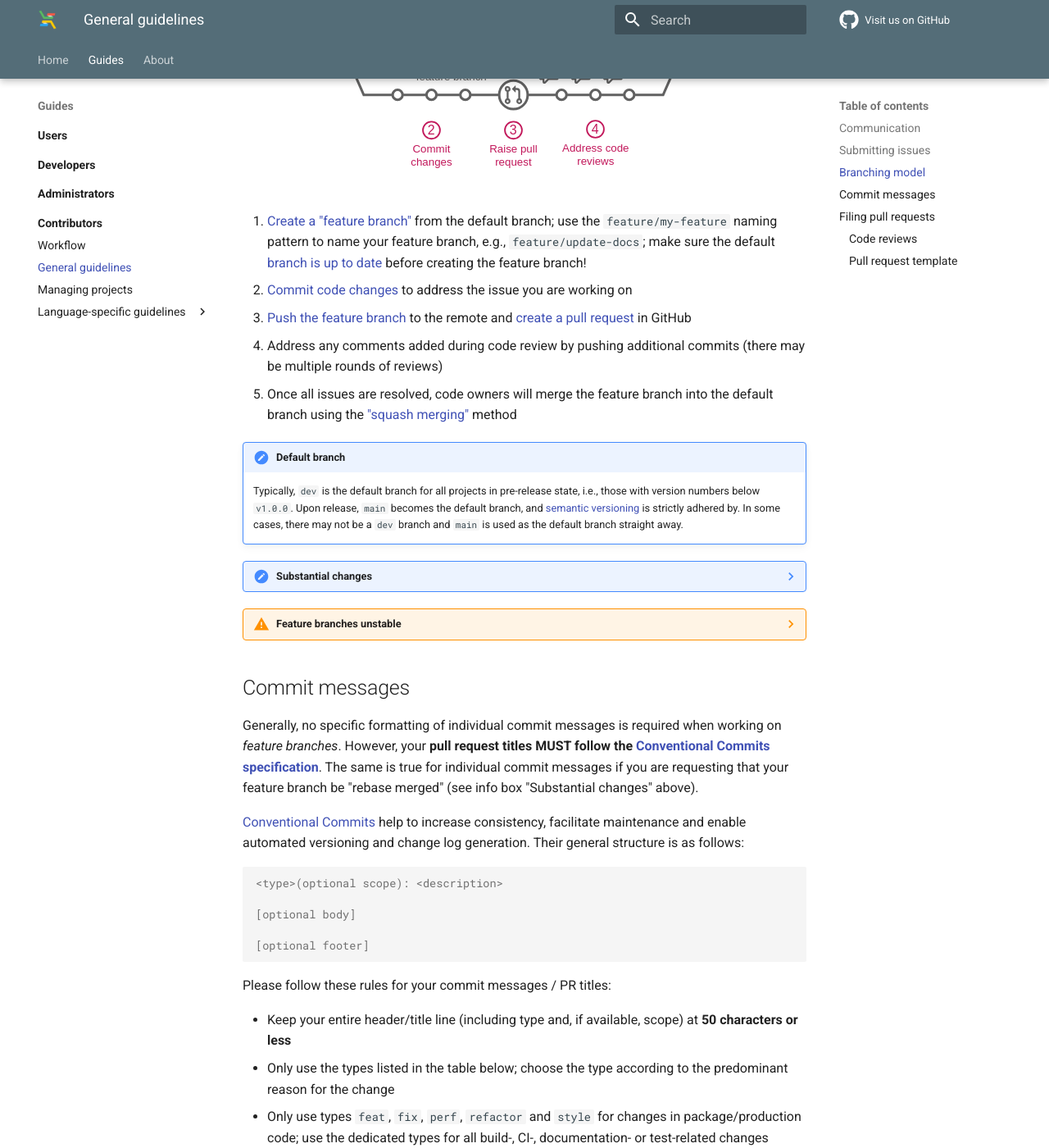
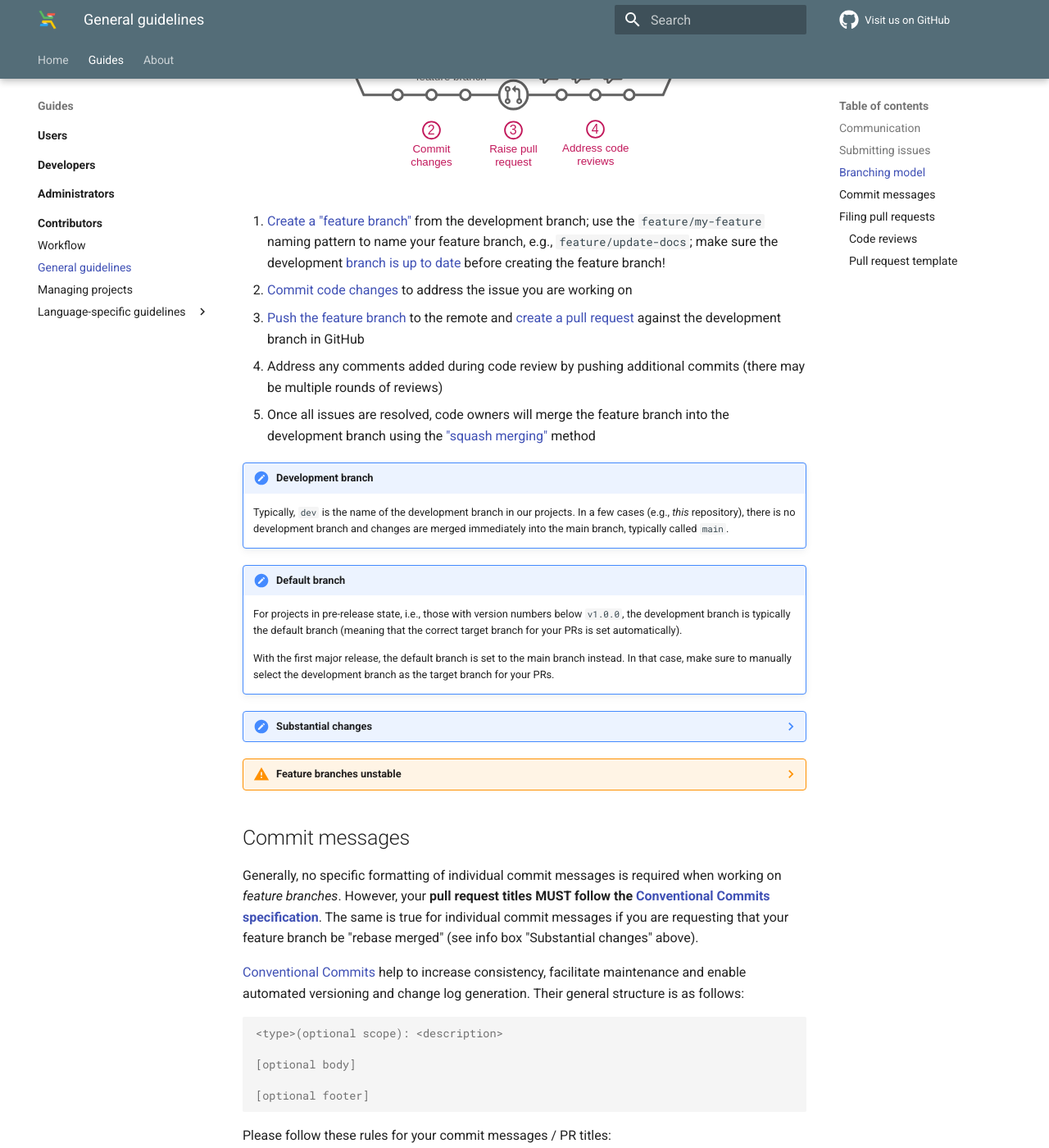
Before and after one commit to elixir-cloud-aai/elixir-cloud-aai.github.io, an MkDocs documentation site: the page built from docs/guides/guide-contributor/general-guidelines.md, in a window 1280 px wide and 1400 px high, scrolled down 1503 px. Shown: the whole window at 82% size. Built offline with MkDocs 1.6.1 and Material for MkDocs 9.7.7, drawn with Linux system fonts in a browser that asks for light colours; comment, search, counter and statistics services are not loaded.

Commit message:
docs(contributors): clarify branching model (#23)
Co-authored-by: sourcery-ai[bot] <58596630+sourcery-ai[bot]@users.noreply.github.com>

```diff
--- a/docs/guides/guide-contributor/general-guidelines.md
+++ b/docs/guides/guide-contributor/general-guidelines.md
@@ -61,25 +61,35 @@ visualizes this process.
 
 [![GitHub Flow](../../images/github_flow.svg)][github-flow]
 
-1. [Create a "feature branch"][git-branch] from the default branch; use the
+1. [Create a "feature branch"][git-branch] from the development branch; use the
    `feature/my-feature` naming pattern to name your feature branch, e.g.,
-   `feature/update-docs`; make sure the default [branch
+   `feature/update-docs`; make sure the development [branch
    is up to date][git-pull] before creating the feature branch!
 2. [Commit code changes][git-commit] to address the issue you are working on
 3. [Push the feature branch][git-push] to the remote and [create a pull
-   request][github-pr] in GitHub
+   request][github-pr] against the development branch in GitHub
 4. Address any comments added during code review by pushing additional commits
    (there may be multiple rounds of reviews)
 5. Once all issues are resolved, code owners will merge the feature branch into
-   the default branch using the ["squash merging"][github-merge-squash] method
+   the development branch using the ["squash merging"][github-merge-squash]
+   method
+
+!!! note "Development branch"
+
+    Typically, `dev` is the name of the development branch in our projects.
+    In a few cases (e.g., _this_ repository), there is no development branch
+    and changes are merged immediately into the main branch, typically called
+    `main`.
 
 !!! note "Default branch"
 
-    Typically, `dev` is the default branch for all projects in pre-release
-    state, i.e., those with version numbers below `v1.0.0`. Upon release,
-    `main` becomes the default branch, and [semantic versioning][sem-ver] is
-    strictly adhered by. In some cases, there may not be a `dev` branch and
-    `main` is used as the default branch straight away.
+    For projects in pre-release state, i.e., those with version numbers below
+    `v1.0.0`, the development branch is typically the default branch (meaning
+    that the correct target branch for your PRs is set automatically).
+
+    With the first major release, the default branch is set to the main
+    branch instead. In that case, make sure to manually select the development
+    branch as the target branch for your PRs.
 
 ??? note "Substantial changes"
 
```
